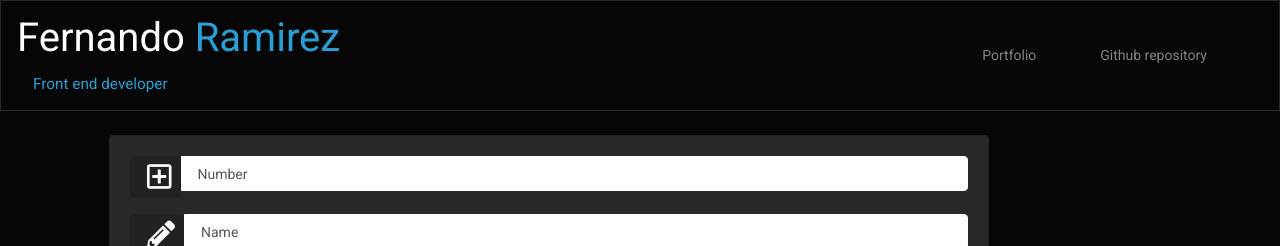
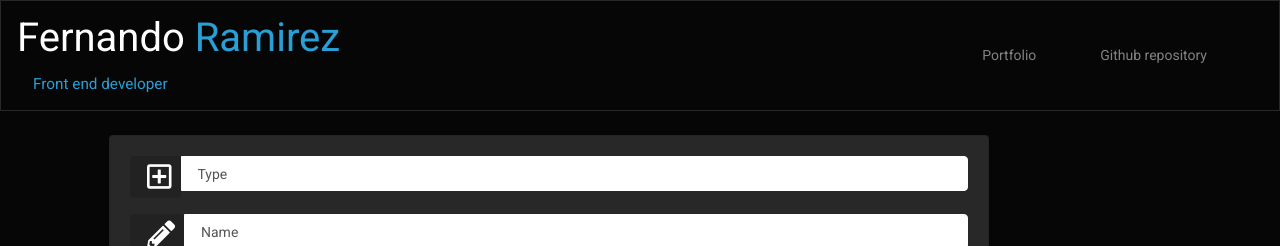
Before and after one commit to ferjavi40/Managing-Objects-React-Crud, a React (Create React App) app: page / in a window 1280 px wide. Shown: the top 246 px of the page. Built offline with nearby package versions, Linux system fonts and the light colour scheme; no server answers; the database is empty.

Commit message:
before add proyect to github pages

```diff
--- a/src/components/LinkForm.js
+++ b/src/components/LinkForm.js
@@ -50,7 +50,7 @@ const LinkForm = (props) => {
                     value={values.type}
                     type="text"
                     className="form-control"
-                    placeholder="Number"
+                    placeholder="Type"
                     name="type" />
             </div>
 
```
Also changed, not shown: 1 other file (tests, documents, lock files or other folders).
